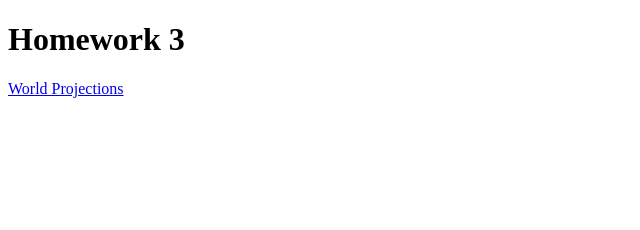
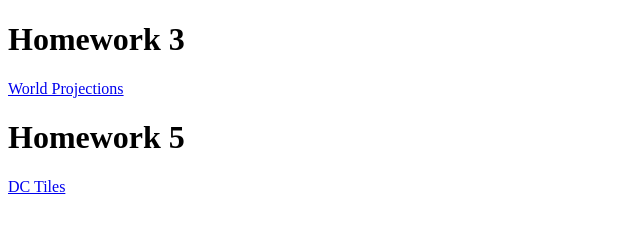
Before and after one commit to jcaputa/GEOG370, a plain HTML site: page index.html in a window 1280 px wide. Shown: the whole page, without its empty margins (0-640 px from the left). Drawn offline with Linux system fonts and the light colour scheme.

Commit message:
Update index.html

```diff
--- a/index.html
+++ b/index.html
@@ -9,5 +9,9 @@
 <body>
     <h1>Homework 3</h1>
     <a href="./hw3/worldprojections.html"> World Projections </a>
+
+    <h1>Homework 5</h1>
+    <a href="./hw5/testtile.html"> DC Tiles </a>
+
 </body>
 </html>
```
